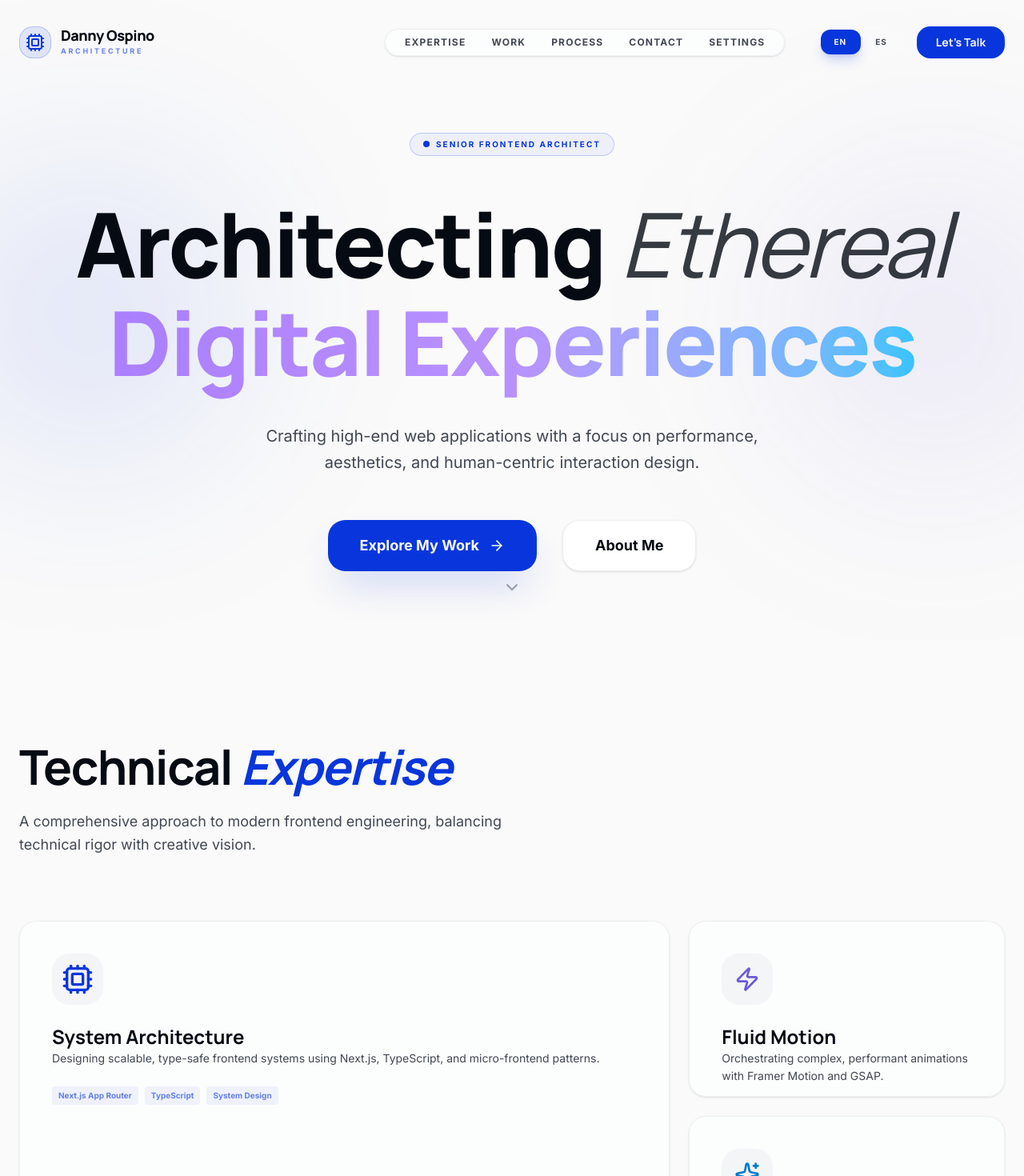
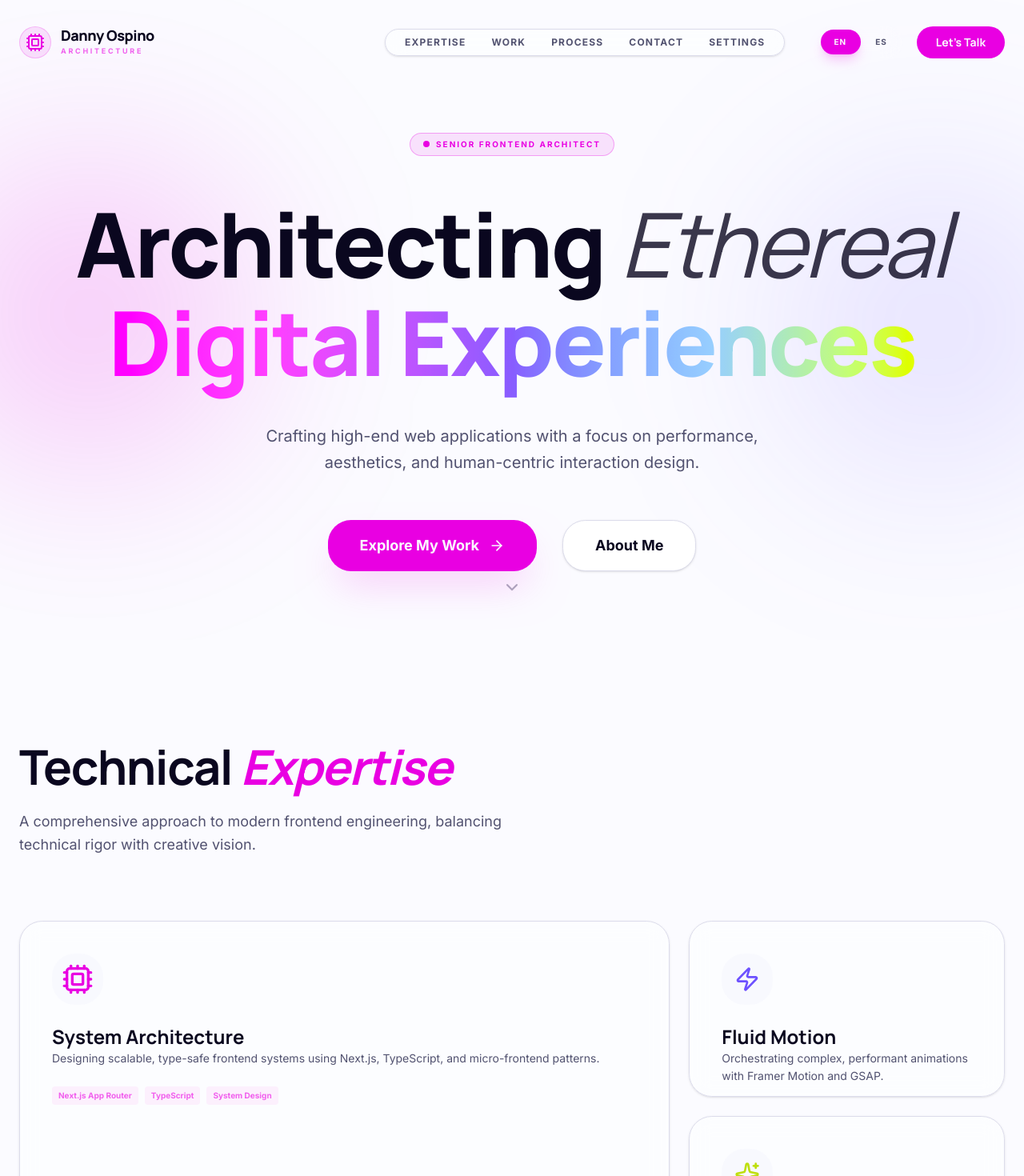
Before and after one commit to Dannii99/my-portfolio, a Next.js app: page / in a window 1280 px wide. Shown: the top 1470 px of the page at 80% size. Built offline with nearby package versions, Linux system fonts and the light colour scheme.

Commit message:
agregando repos

```diff
--- a/app/globals.css
+++ b/app/globals.css
@@ -48,44 +48,44 @@
 }
 
 :root {
-  --background: oklch(0.985 0 0); /* Pure light gray/white background */
-  --foreground: oklch(0.145 0.02 264.376); /* Deep navy for text */
+  --background: oklch(0.99 0.01 285);
+  --foreground: oklch(0.15 0.05 285);
   --card: oklch(1 0 0);
-  --card-foreground: oklch(0.145 0.02 264.376);
+  --card-foreground: oklch(0.15 0.05 285);
   --popover: oklch(1 0 0);
-  --popover-foreground: oklch(0.145 0.02 264.376);
-  --primary: oklch(0.45 0.25 264.376); /* #2E5BFF */
-  --primary-foreground: oklch(0.985 0 0);
-  --secondary: oklch(0.55 0.18 285);
-  --secondary-foreground: oklch(0.985 0 0);
-  --accent: oklch(0.55 0.18 240);
-  --accent-foreground: oklch(0.985 0 0);
-  --muted: oklch(0.92 0.01 264.376);
-  --muted-foreground: oklch(0.4 0.02 264.376);
-  --border: oklch(0.95 0.005 264.376); /* Softer, lighter border for light mode */
-  --input: oklch(0.95 0.005 264.376); /* Softer input border */
-  --ring: oklch(0.45 0.25 264.376);
-  --radius: 0.75rem;
+  --popover-foreground: oklch(0.15 0.05 285);
+  --primary: oklch(0.65 0.3 330); /* Electric Magenta */
+  --primary-foreground: oklch(0.99 0.01 285);
+  --secondary: oklch(0.6 0.28 280); /* Electric Indigo */
+  --secondary-foreground: oklch(0.99 0.01 285);
+  --accent: oklch(0.85 0.2 120); /* Neon Lime/Yellow */
+  --accent-foreground: oklch(0.15 0.05 285);
+  --muted: oklch(0.95 0.02 285);
+  --muted-foreground: oklch(0.45 0.05 285);
+  --border: oklch(0.9 0.02 285);
+  --input: oklch(0.9 0.02 285);
+  --ring: oklch(0.65 0.3 330);
+  --radius: 1rem;
 }
 
 .dark {
-  --background: oklab(20.768% -0.00294 -0.03974); /* #0F172A */
-  --foreground: oklch(0.985 0 0);
-  --card: oklch(0.22 0.04 258.33);
-  --card-foreground: oklch(0.985 0 0);
-  --popover: oklch(0.22 0.04 258.33);
-  --popover-foreground: oklch(0.985 0 0);
-  --primary: oklch(0.45 0.25 264.376); /* #2E5BFF */
-  --primary-foreground: oklch(0.985 0 0);
-  --secondary: oklch(0.35 0.15 285); /* #8B5CF6 */
-  --secondary-foreground: oklch(0.985 0 0);
-  --accent: oklch(0.4 0.15 240); /* #0EA5E9 */
-  --accent-foreground: oklch(0.985 0 0);
-  --muted: oklch(0.25 0.05 258.33);
-  --muted-foreground: oklch(0.708 0 0);
-  --border: oklch(1 0 0 / 10%);
-  --input: oklch(1 0 0 / 15%);
-  --ring: oklch(0.556 0 0);
+  --background: oklch(0.12 0.04 285); /* Deep Black-Purple */
+  --foreground: oklch(0.98 0.01 285);
+  --card: oklch(0.16 0.05 285);
+  --card-foreground: oklch(0.98 0.01 285);
+  --popover: oklch(0.16 0.05 285);
+  --popover-foreground: oklch(0.98 0.01 285);
+  --primary: oklch(0.65 0.3 330); /* Electric Magenta */
+  --primary-foreground: oklch(0.98 0.01 285);
+  --secondary: oklch(0.6 0.28 280); /* Electric Indigo */
+  --secondary-foreground: oklch(0.98 0.01 285);
+  --accent: oklch(0.85 0.2 120); /* Neon Lime/Yellow */
+  --accent-foreground: oklch(0.12 0.04 285);
+  --muted: oklch(0.2 0.05 285);
+  --muted-foreground: oklch(0.7 0.02 285);
+  --border: oklch(1 0 0 / 12%);
+  --input: oklch(1 0 0 / 18%);
+  --ring: oklch(0.65 0.3 330);
 }
 
 @layer base {
--- a/components/sections/hero.tsx
+++ b/components/sections/hero.tsx
@@ -28,20 +28,20 @@ export function Hero() {
       <motion.div
         className="pointer-events-none absolute inset-0 z-0 overflow-hidden"
         style={{
-          background: `radial-gradient(1000px circle at ${springX}px ${springY}px, rgba(46, 91, 255, 0.08), transparent 70%)`,
+          background: `radial-gradient(1000px circle at ${springX}px ${springY}px, var(--color-primary) 0.08, transparent 70%)`,
         }}
       />
 
       {/* Background Glows (Atmospheric) */}
-      <div className="absolute top-1/4 -left-20 h-96 w-96 rounded-full bg-primary/10 blur-[120px]" />
-      <div className="absolute bottom-1/4 -right-20 h-96 w-96 rounded-full bg-secondary/10 blur-[120px]" />
+      <div className="absolute top-1/4 -left-20 h-96 w-96 rounded-full bg-primary/20 blur-[120px]" />
+      <div className="absolute bottom-1/4 -right-20 h-96 w-96 rounded-full bg-secondary/15 blur-[120px]" />
 
       <div className="container relative z-10 mx-auto text-center">
         <motion.div
           initial={{ opacity: 0, y: 20 }}
           animate={{ opacity: 1, y: 0 }}
           transition={{ duration: 0.8 }}
-          className="inline-flex items-center gap-2 rounded-full border border-primary/20 bg-primary/5 px-4 py-1.5 text-[10px] font-bold uppercase tracking-[0.2em] text-primary mb-12"
+          className="inline-flex items-center gap-2 rounded-full border border-primary/30 bg-primary/10 px-4 py-1.5 text-[10px] font-bold uppercase tracking-[0.2em] text-primary mb-12 shadow-[0_0_15px_rgba(var(--color-primary),0.2)]"
         >
           <span className="relative flex h-2 w-2">
             <span className="animate-ping absolute inline-flex h-full w-full rounded-full bg-primary opacity-75"></span>
@@ -59,14 +59,14 @@ export function Hero() {
           {locale === "en" ? (
             <>
               Architecting <span className="italic font-light opacity-80">Ethereal</span> <br />
-              <span className="bg-clip-text text-transparent bg-gradient-to-r from-[#8B5CF6]/80 via-[#8B5CF6]/70 to-[#0EA5E9]/80 saturate-[1.1] brightness-[1.1] dark:from-[#9b7de0]/70 dark:via-[#9b7de0] dark:to-[#5891ac]">
+              <span className="bg-clip-text text-transparent bg-gradient-to-r from-primary via-secondary to-accent saturate-[1.3] brightness-[1.2]">
                 Digital Experiences
               </span>
             </>
           ) : (
             <>
               Arquitectando <span className="italic font-light opacity-80">Experiencias</span> <br />
-              <span className="bg-clip-text text-transparent bg-gradient-to-r from-[#8B5CF6]/80 via-[#8B5CF6]/70 to-[#0EA5E9]/80 saturate-[1.1] brightness-[1.1] dark:from-[#9b7de0]/70 dark:via-[#9b7de0] dark:to-[#5891ac]">
+              <span className="bg-clip-text text-transparent bg-gradient-to-r from-primary via-secondary to-accent saturate-[1.3] brightness-[1.2]">
                 Digitales Etéreas
               </span>
             </>
--- a/components/sections/work.tsx
+++ b/components/sections/work.tsx
@@ -7,16 +7,18 @@ import Image from "next/image"
 import { useLanguage } from "@/components/language-provider"
 
 export function Work() {
-  const { t } = useLanguage()
+  const { t, locale } = useLanguage()
 
   const projects = [
     {
-      title: t.work.projects[0].title,
-      description: t.work.projects[0].description,
-      image: "/window.svg",
-      tags: ["Next.js", "TypeScript", "D3.js"],
-      link: "#",
-      github: "#",
+      title: "Pokémon Go Explorer",
+      description: locale === "en"
+        ? "A high-performance interactive dashboard for Pokémon data, featuring real-time filtering and an immersive UX built with React and advanced CSS."
+        : "Un dashboard interactivo de alto rendimiento para datos de Pokémon, con filtrado en tiempo real y una UX inmersiva construida con React y CSS avanzado.",
+      image: "/globe.svg",
+      tags: ["React", "CSS3", "Vercel", "API Rest"],
+      link: "https://pokemon-go-rosy.vercel.app/home",
+      github: "https://github.com/Dannii99/pokemon-go",
       live_text: t.work.projects[0].live,
       source_text: t.work.projects[0].source,
     },
```
